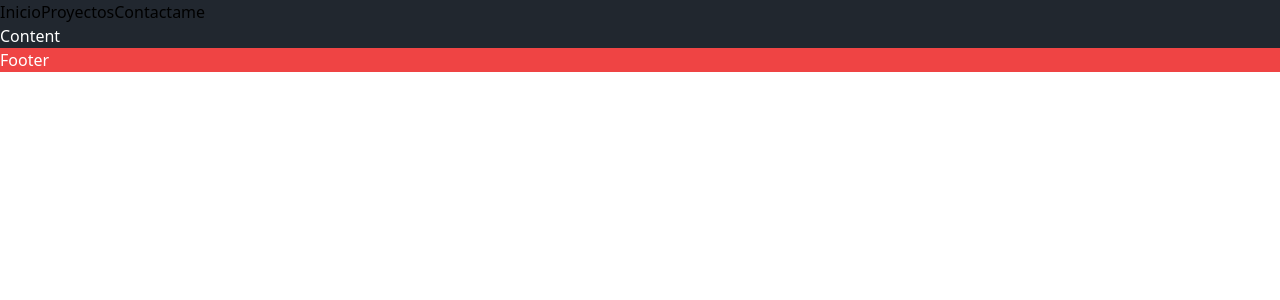
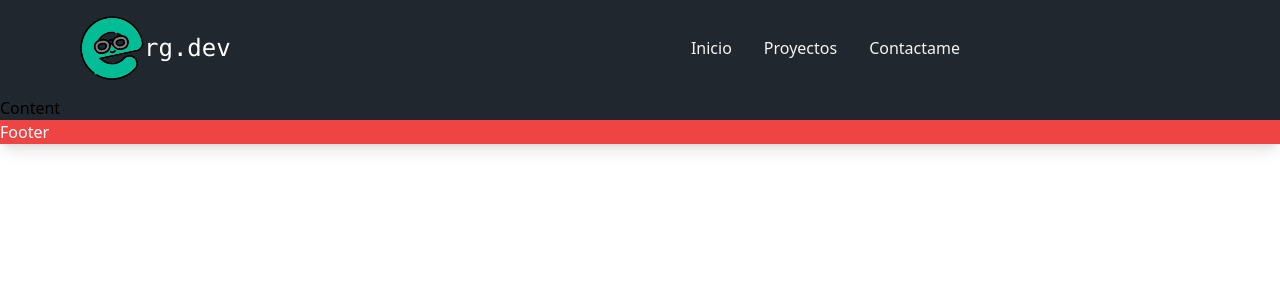
Before and after one commit to Dark-rambler/portafolio-2025, a React (Vite) app: page / in a window 1280 px wide. Shown: the top 300 px of the page. Built offline with nearby package versions, Linux system fonts and the light colour scheme.

Commit message:
agrega header

```diff
--- a/src/App.tsx
+++ b/src/App.tsx
@@ -4,7 +4,7 @@ function App() {
   return <>
     <div className="">
       <Layout>
-        <div className="bg-primary text-white">
+        <div className="bg-primary ">
           <h1>Content</h1>
         </div>
       </Layout>
--- a/src/components/header/header.tsx
+++ b/src/components/header/header.tsx
@@ -2,14 +2,27 @@ import { navMenuItems } from "../../constants/staticList";
 
 export default function Header() {
   return (
-    <div className="bg-primary ">
+    <div className="bg-primary text-white flex justify-between items-center h-24 pe-80 ps-20 py-5">
+      <div className="h-full flex items-center">
+        <a
+          href=""
+          className="bg-[url('/common/logo1.png')] h-16 w-16  -rotate-12 bg-cover "
+        ></a>
+        <h2 className="font-mono text-2xl">rg.dev</h2>
+      </div>
+      <div className=" text-quaternary bg-primary h-full flex justify-center items-center">
         {navMenuItems.map((item, index) => {
           return (
-          <a className="" key={index} href={item.link}>
+            <a
+              className=" hover:text-tertiary ml-8 transition-all duration-300 ease-out"
+              key={index}
+              href={item.link}
+            >
               {item.label}
             </a>
           );
         })}
       </div>
+    </div>
   );
 }
--- a/src/layout/Layout.tsx
+++ b/src/layout/Layout.tsx
@@ -3,13 +3,17 @@ import Footer from "../components/footer/footer";
 import Header from "../components/header/header";
 
 interface LayoutProps {
-    children: React.ReactNode;
+  children: React.ReactNode;
 }
 
-export default function Layout({ children } : LayoutProps) {
-    return <div>
-        <Header/>
+export default function Layout({ children }: LayoutProps) {
+  return (
+    <div className="bg-secondary 2xl:px-8">
+      <div className="shadow-lg  rounded-lg ">
+        <Header />
         {children}
-        <Footer/>
-    </div>;
+        <Footer />
+      </div>
+    </div>
+  );
 }
--- a/src/output.css
+++ b/src/output.css
@@ -558,9 +558,114 @@ video {
   position: static;
 }
 
-.mx-2 {
-  margin-left: 0.5rem;
+.ml-8 {
+  margin-left: 2rem;
+}
+
+.mr-2 {
   margin-right: 0.5rem;
+}
+
+.flex {
+  display: flex;
+}
+
+.h-16 {
+  height: 4rem;
+}
+
+.h-32 {
+  height: 8rem;
+}
+
+.h-full {
+  height: 100%;
+}
+
+.h-20 {
+  height: 5rem;
+}
+
+.h-2 {
+  height: 0.5rem;
+}
+
+.h-24 {
+  height: 6rem;
+}
+
+.w-32 {
+  width: 8rem;
+}
+
+.w-16 {
+  width: 4rem;
+}
+
+.rotate-2 {
+  --tw-rotate: 2deg;
+  transform: translate(var(--tw-translate-x), var(--tw-translate-y)) rotate(var(--tw-rotate)) skewX(var(--tw-skew-x)) skewY(var(--tw-skew-y)) scaleX(var(--tw-scale-x)) scaleY(var(--tw-scale-y));
+}
+
+.rotate-45 {
+  --tw-rotate: 45deg;
+  transform: translate(var(--tw-translate-x), var(--tw-translate-y)) rotate(var(--tw-rotate)) skewX(var(--tw-skew-x)) skewY(var(--tw-skew-y)) scaleX(var(--tw-scale-x)) scaleY(var(--tw-scale-y));
+}
+
+.rotate-180 {
+  --tw-rotate: 180deg;
+  transform: translate(var(--tw-translate-x), var(--tw-translate-y)) rotate(var(--tw-rotate)) skewX(var(--tw-skew-x)) skewY(var(--tw-skew-y)) scaleX(var(--tw-scale-x)) scaleY(var(--tw-scale-y));
+}
+
+.rotate-1 {
+  --tw-rotate: 1deg;
+  transform: translate(var(--tw-translate-x), var(--tw-translate-y)) rotate(var(--tw-rotate)) skewX(var(--tw-skew-x)) skewY(var(--tw-skew-y)) scaleX(var(--tw-scale-x)) scaleY(var(--tw-scale-y));
+}
+
+.-rotate-45 {
+  --tw-rotate: -45deg;
+  transform: translate(var(--tw-translate-x), var(--tw-translate-y)) rotate(var(--tw-rotate)) skewX(var(--tw-skew-x)) skewY(var(--tw-skew-y)) scaleX(var(--tw-scale-x)) scaleY(var(--tw-scale-y));
+}
+
+.-rotate-12 {
+  --tw-rotate: -12deg;
+  transform: translate(var(--tw-translate-x), var(--tw-translate-y)) rotate(var(--tw-rotate)) skewX(var(--tw-skew-x)) skewY(var(--tw-skew-y)) scaleX(var(--tw-scale-x)) scaleY(var(--tw-scale-y));
+}
+
+.-rotate-90 {
+  --tw-rotate: -90deg;
+  transform: translate(var(--tw-translate-x), var(--tw-translate-y)) rotate(var(--tw-rotate)) skewX(var(--tw-skew-x)) skewY(var(--tw-skew-y)) scaleX(var(--tw-scale-x)) scaleY(var(--tw-scale-y));
+}
+
+.-rotate-\[24px\] {
+  --tw-rotate: -24px;
+  transform: translate(var(--tw-translate-x), var(--tw-translate-y)) rotate(var(--tw-rotate)) skewX(var(--tw-skew-x)) skewY(var(--tw-skew-y)) scaleX(var(--tw-scale-x)) scaleY(var(--tw-scale-y));
+}
+
+.-rotate-\[calc\(\)\] {
+  --tw-rotate: calc(calc() * -1);
+  transform: translate(var(--tw-translate-x), var(--tw-translate-y)) rotate(var(--tw-rotate)) skewX(var(--tw-skew-x)) skewY(var(--tw-skew-y)) scaleX(var(--tw-scale-x)) scaleY(var(--tw-scale-y));
+}
+
+.-rotate-\[calc\(20\)\] {
+  --tw-rotate: calc(calc(20) * -1);
+  transform: translate(var(--tw-translate-x), var(--tw-translate-y)) rotate(var(--tw-rotate)) skewX(var(--tw-skew-x)) skewY(var(--tw-skew-y)) scaleX(var(--tw-scale-x)) scaleY(var(--tw-scale-y));
+}
+
+.items-center {
+  align-items: center;
+}
+
+.justify-center {
+  justify-content: center;
+}
+
+.justify-between {
+  justify-content: space-between;
+}
+
+.rounded-lg {
+  border-radius: 0.5rem;
 }
 
 .bg-primary {
@@ -578,7 +683,83 @@ video {
   background-color: rgb(23 28 35 / var(--tw-bg-opacity, 1));
 }
 
+.bg-\[url\(\'\/common\/logo1\.png\'\)\] {
+  background-image: url('/common/logo1.png');
+}
+
+.bg-contain {
+  background-size: contain;
+}
+
+.bg-cover {
+  background-size: cover;
+}
+
+.py-4 {
+  padding-top: 1rem;
+  padding-bottom: 1rem;
+}
+
+.py-5 {
+  padding-top: 1.25rem;
+  padding-bottom: 1.25rem;
+}
+
+.pe-80 {
+  padding-inline-end: 20rem;
+}
+
+.ps-20 {
+  padding-inline-start: 5rem;
+}
+
+.font-mono {
+  font-family: ui-monospace, SFMono-Regular, Menlo, Monaco, Consolas, "Liberation Mono", "Courier New", monospace;
+}
+
+.text-2xl {
+  font-size: 1.5rem;
+  line-height: 2rem;
+}
+
+.text-quaternary {
+  --tw-text-opacity: 1;
+  color: rgb(245 245 245 / var(--tw-text-opacity, 1));
+}
+
 .text-white {
   --tw-text-opacity: 1;
   color: rgb(255 255 255 / var(--tw-text-opacity, 1));
 }
+
+.shadow-lg {
+  --tw-shadow: 0 10px 15px -3px rgb(0 0 0 / 0.1), 0 4px 6px -4px rgb(0 0 0 / 0.1);
+  --tw-shadow-colored: 0 10px 15px -3px var(--tw-shadow-color), 0 4px 6px -4px var(--tw-shadow-color);
+  box-shadow: var(--tw-ring-offset-shadow, 0 0 #0000), var(--tw-ring-shadow, 0 0 #0000), var(--tw-shadow);
+}
+
+.transition-all {
+  transition-property: all;
+  transition-timing-function: cubic-bezier(0.4, 0, 0.2, 1);
+  transition-duration: 150ms;
+}
+
+.duration-300 {
+  transition-duration: 300ms;
+}
+
+.ease-out {
+  transition-timing-function: cubic-bezier(0, 0, 0.2, 1);
+}
+
+.hover\:text-tertiary:hover {
+  --tw-text-opacity: 1;
+  color: rgb(0 189 149 / var(--tw-text-opacity, 1));
+}
+
+@media (min-width: 1536px) {
+  .\32xl\:px-8 {
+    padding-left: 2rem;
+    padding-right: 2rem;
+  }
+}
```
Also changed, not shown: public/common/logo.png (added), public/common/logo1.png (added). Lines whose indentation alone changed are shown as unchanged.
